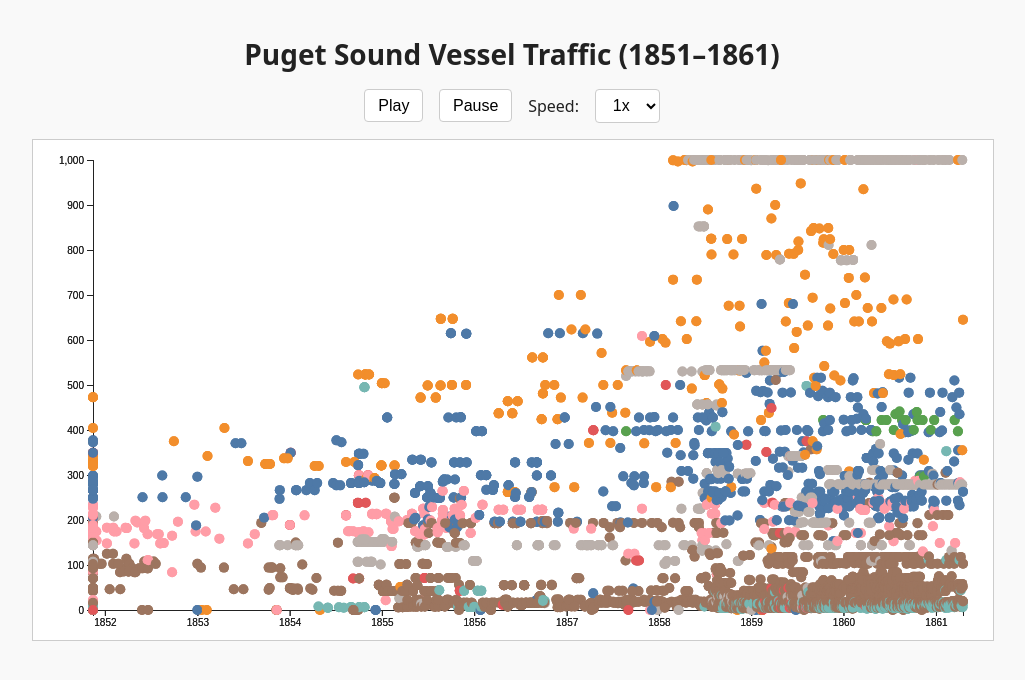
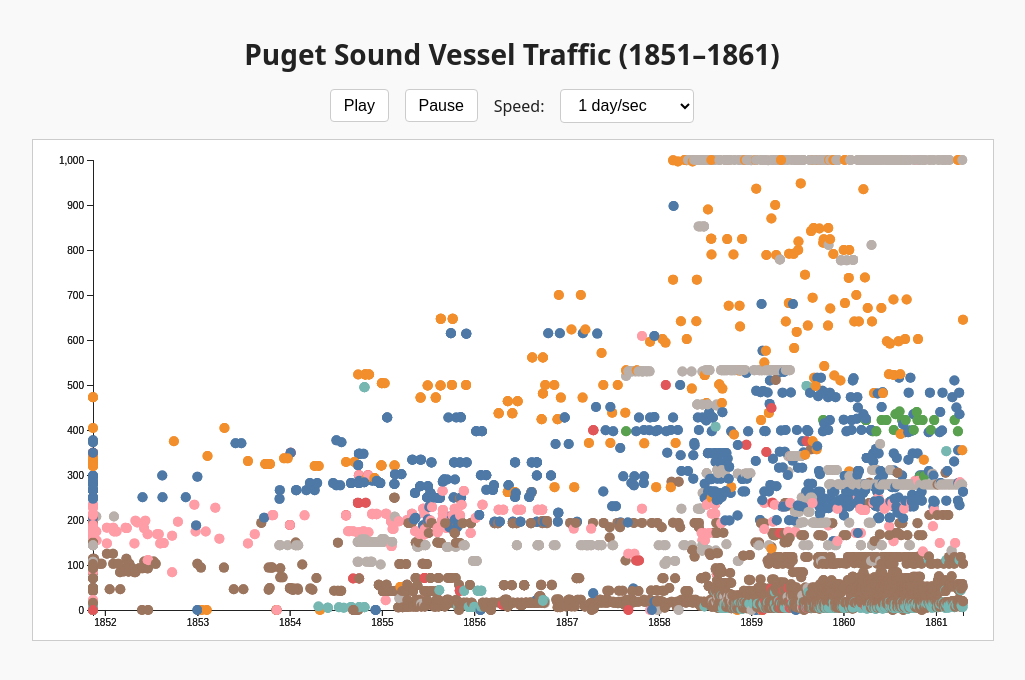
Before and after one commit to seanfraga/PugetSoundWaves, a plain HTML site: page index.html in a window 1280 px wide. Shown: the whole page, without its empty margins (128-1153 px from the left). Drawn offline with nearby package versions, Linux system fonts and the light colour scheme.

Commit message:
Update index.html
Changed playback menu to days/second

```diff
--- a/index.html
+++ b/index.html
@@ -16,9 +16,9 @@
       <button id="pause-btn">Pause</button>
       <label for="speed">Speed:</label>
       <select id="speed">
-        <option value="1">1x</option>
-        <option value="2">2x</option>
-        <option value="4">4x</option>
+          <option value="1">1 day/sec</option>
+          <option value="7">7 days/sec</option>
+          <option value="30">30 days/sec</option>
       </select>
     </div>
     <svg id="plot" width="960" height="500"></svg>
```
